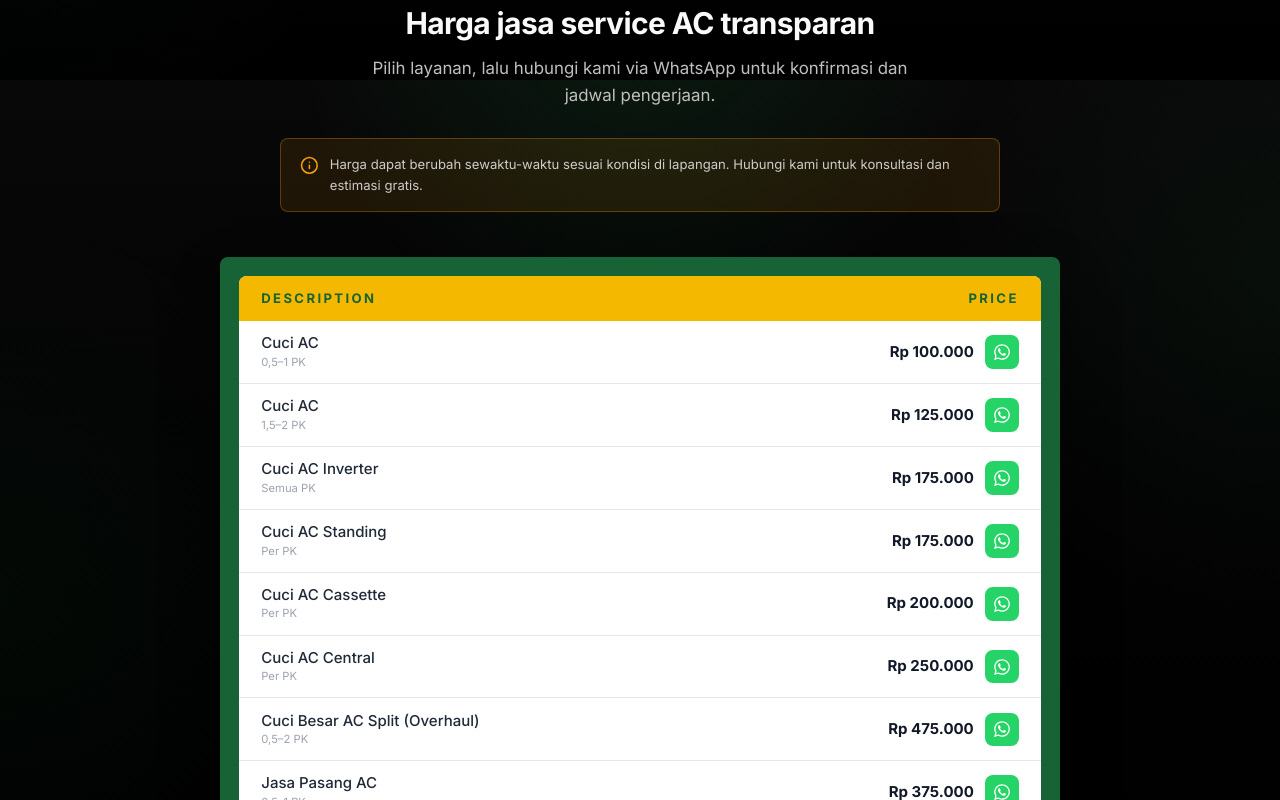
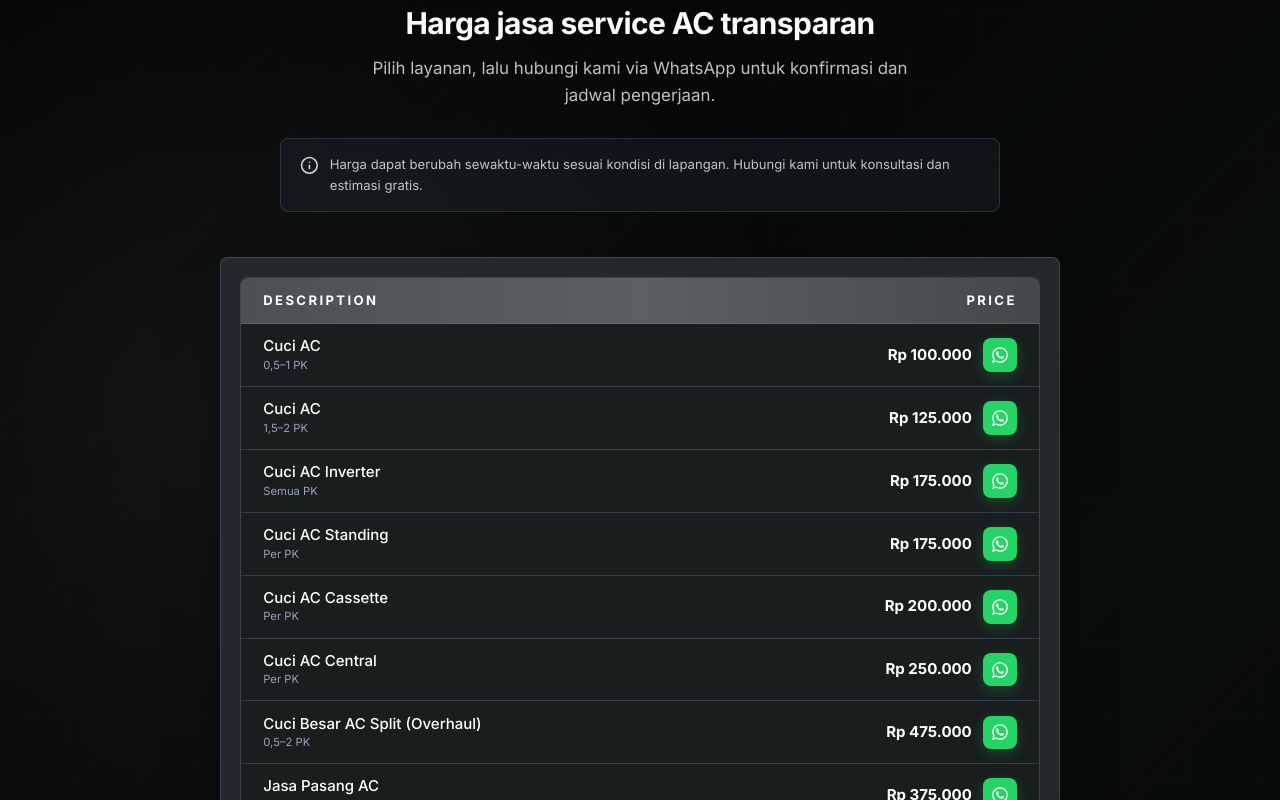
Before and after one commit to chaskavebriansyah00-hub/444, a Next.js app: page / in a window 1280 px wide. Shown: the part 4720-5520 px from the top of the page. Built offline with nearby package versions, Linux system fonts and the light colour scheme.

Commit message:
Refactor PricingTable component styles and links
Updated the pricing table component with new styles and WhatsApp link text.

```diff
--- a/components/pricing/pricing-table.tsx
+++ b/components/pricing/pricing-table.tsx
@@ -17,7 +17,7 @@ const formatRupiah = (value: number) =>
 
 function waLink(name: string) {
   const text = encodeURIComponent(
-    `Halo Dokter Sejuk AC, saya ingin booking layanan "${name}". Mohon info selengkapnya.`
+    `Halo Sabit Jaya Service, saya ingin booking layanan "${name}". Mohon info selengkapnya.`
   );
 
   return `${siteConfig.whatsappHref}?text=${text}`;
@@ -27,9 +27,46 @@ export function PricingTable() {
   return (
     <section
       id="harga"
-      className="relative overflow-hidden py-12 sm:py-24 lg:py-28"
+      className="relative overflow-hidden bg-[#030504] py-12 sm:py-24 lg:py-28"
     >
-      <div className="container-page">
+      {/* Glossy black background */}
+      <div
+        className="pointer-events-none absolute inset-0"
+        aria-hidden="true"
+        style={{
+          background:
+            'radial-gradient(circle at 15% 20%, rgba(255,255,255,0.06), transparent 28%), radial-gradient(circle at 85% 75%, rgba(34,197,94,0.06), transparent 30%), linear-gradient(135deg, #020303 0%, #090d0b 48%, #020303 100%)',
+        }}
+      />
+
+      {/* Corak putih */}
+      <div
+        className="pointer-events-none absolute inset-0 opacity-[0.07]"
+        aria-hidden="true"
+        style={{
+          backgroundImage:
+            'repeating-linear-gradient(135deg, transparent 0px, transparent 36px, rgba(255,255,255,0.22) 37px, transparent 38px, transparent 76px)',
+        }}
+      />
+
+      {/* Grid halus */}
+      <div
+        className="pointer-events-none absolute inset-0 opacity-[0.035]"
+        aria-hidden="true"
+        style={{
+          backgroundImage:
+            'linear-gradient(rgba(255,255,255,0.3) 1px, transparent 1px), linear-gradient(90deg, rgba(255,255,255,0.3) 1px, transparent 1px)',
+          backgroundSize: '70px 70px',
+        }}
+      />
+
+      {/* Soft green glow */}
+      <div
+        className="pointer-events-none absolute -bottom-40 -right-40 h-[500px] w-[500px] rounded-full bg-[#22C55E]/[0.06] blur-3xl"
+        aria-hidden="true"
+      />
+
+      <div className="container-page relative z-10">
         <SectionHeading
           eyebrow="Daftar Harga"
           title="Harga jasa service AC transparan"
@@ -42,11 +79,11 @@ export function PricingTable() {
           whileInView={{ opacity: 1, y: 0 }}
           viewport={{ once: true, margin: '-60px' }}
           transition={{ duration: 0.5 }}
-          className="mx-auto mt-6 flex max-w-3xl items-start gap-3 rounded-[8px] border border-warning/30 bg-warning/10 px-5 py-4 sm:mt-8"
+          className="mx-auto mt-6 flex max-w-3xl items-start gap-3 rounded-[8px] border border-slate-500/30 bg-slate-700/20 px-5 py-4 backdrop-blur-sm sm:mt-8"
         >
-          <Info className="mt-0.5 h-5 w-5 shrink-0 text-warning" />
+          <Info className="mt-0.5 h-5 w-5 shrink-0 text-slate-300" />
 
-          <p className="text-sm leading-relaxed text-foreground/80">
+          <p className="text-sm leading-relaxed text-white/75">
             Harga dapat berubah sewaktu-waktu sesuai kondisi di lapangan.
             Hubungi kami untuk konsultasi dan estimasi gratis.
           </p>
@@ -61,34 +98,34 @@ export function PricingTable() {
             duration: 0.55,
             ease: [0.16, 1, 0.3, 1],
           }}
-          className="mx-auto mt-8 max-w-4xl overflow-hidden rounded-[8px] bg-primary-900 p-3 shadow-elevated sm:mt-12 sm:p-4 lg:p-5"
+          className="mx-auto mt-8 max-w-4xl overflow-hidden rounded-[8px] border border-slate-600/70 bg-[#24282A] p-3 shadow-[0_20px_55px_-20px_rgba(0,0,0,0.8)] sm:mt-12 sm:p-4 lg:p-5"
         >
-          <div className="overflow-hidden rounded-[8px] bg-white">
+          <div className="overflow-hidden rounded-[8px] border border-slate-500/50 bg-[#151819]">
             {/* Header */}
-            <div className="grid grid-cols-[1fr_auto] items-center gap-4 bg-[#f5b800] px-4 py-3 sm:px-6 sm:py-3.5">
-              <span className="text-xs font-bold uppercase tracking-[0.18em] text-primary-900 sm:text-sm">
+            <div className="grid grid-cols-[1fr_auto] items-center gap-4 border-b border-slate-500/60 bg-gradient-to-r from-[#4B5052] via-[#5A5F61] to-[#44484A] px-4 py-3 sm:px-6 sm:py-3.5">
+              <span className="text-xs font-bold uppercase tracking-[0.18em] text-white sm:text-sm">
                 Description
               </span>
 
-              <span className="text-xs font-bold uppercase tracking-[0.18em] text-primary-900 sm:text-sm">
+              <span className="text-xs font-bold uppercase tracking-[0.18em] text-white sm:text-sm">
                 Price
               </span>
             </div>
 
             {/* Rows */}
-            <ul className="divide-y divide-gray-200">
+            <ul className="divide-y divide-slate-600/60">
               {priceRows.map((row) => (
                 <li
                   key={row.id}
-                  className="group grid grid-cols-[1fr_auto] items-center gap-4 px-4 py-3 transition-colors duration-150 hover:bg-gray-50 sm:px-6 sm:py-3.5"
+                  className="group grid grid-cols-[1fr_auto] items-center gap-4 bg-[#191D1E] px-4 py-3 transition-colors duration-150 hover:bg-[#252A2B] sm:px-6 sm:py-3.5"
                 >
                   {/* Description */}
                   <div className="min-w-0">
-                    <span className="block truncate text-sm font-medium text-gray-800 sm:text-[15px]">
+                    <span className="block truncate text-sm font-medium text-white sm:text-[15px]">
                       {row.name}
                     </span>
 
-                    <span className="mt-0.5 block text-[11px] text-gray-400 sm:text-xs">
+                    <span className="mt-0.5 block text-[11px] text-slate-400 sm:text-xs">
                       {row.pk}
                       {row.priceNote ? ` · ${row.priceNote}` : ''}
                     </span>
@@ -96,7 +133,7 @@ export function PricingTable() {
 
                   {/* Price + WhatsApp */}
                   <div className="flex items-center gap-2 sm:gap-3">
-                    <span className="whitespace-nowrap text-sm font-bold text-gray-900 sm:text-base">
+                    <span className="whitespace-nowrap text-sm font-bold text-white sm:text-base">
                       {formatRupiah(row.price)}
                     </span>
 
@@ -105,7 +142,7 @@ export function PricingTable() {
                       target="_blank"
                       rel="noopener noreferrer"
                       aria-label={`WhatsApp untuk ${row.name}`}
-                      className="inline-flex h-8 w-8 shrink-0 items-center justify-center rounded-[8px] bg-[#25D366] text-white transition-all duration-200 hover:bg-[#1ebe5a] active:scale-95 sm:h-9 sm:w-9"
+                      className="inline-flex h-8 w-8 shrink-0 items-center justify-center rounded-[8px] bg-[#25D366] text-white shadow-[0_4px_14px_rgba(37,211,102,0.25)] transition-all duration-200 hover:bg-[#1ebe5a] hover:shadow-[0_6px_18px_rgba(37,211,102,0.35)] active:scale-95 sm:h-9 sm:w-9"
                     >
                       <FaWhatsapp className="h-4 w-4 sm:h-[18px] sm:w-[18px]" />
                     </a>
```
